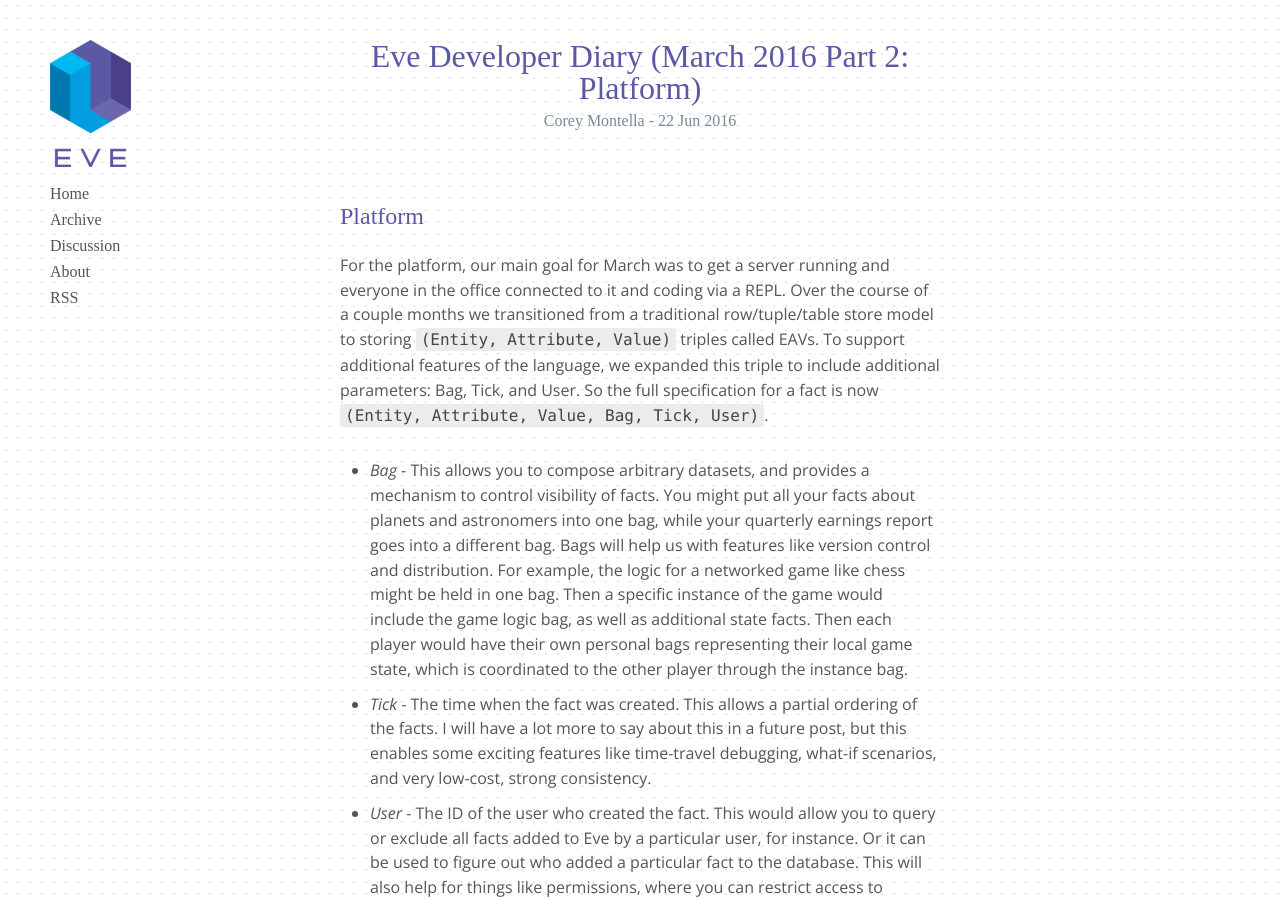
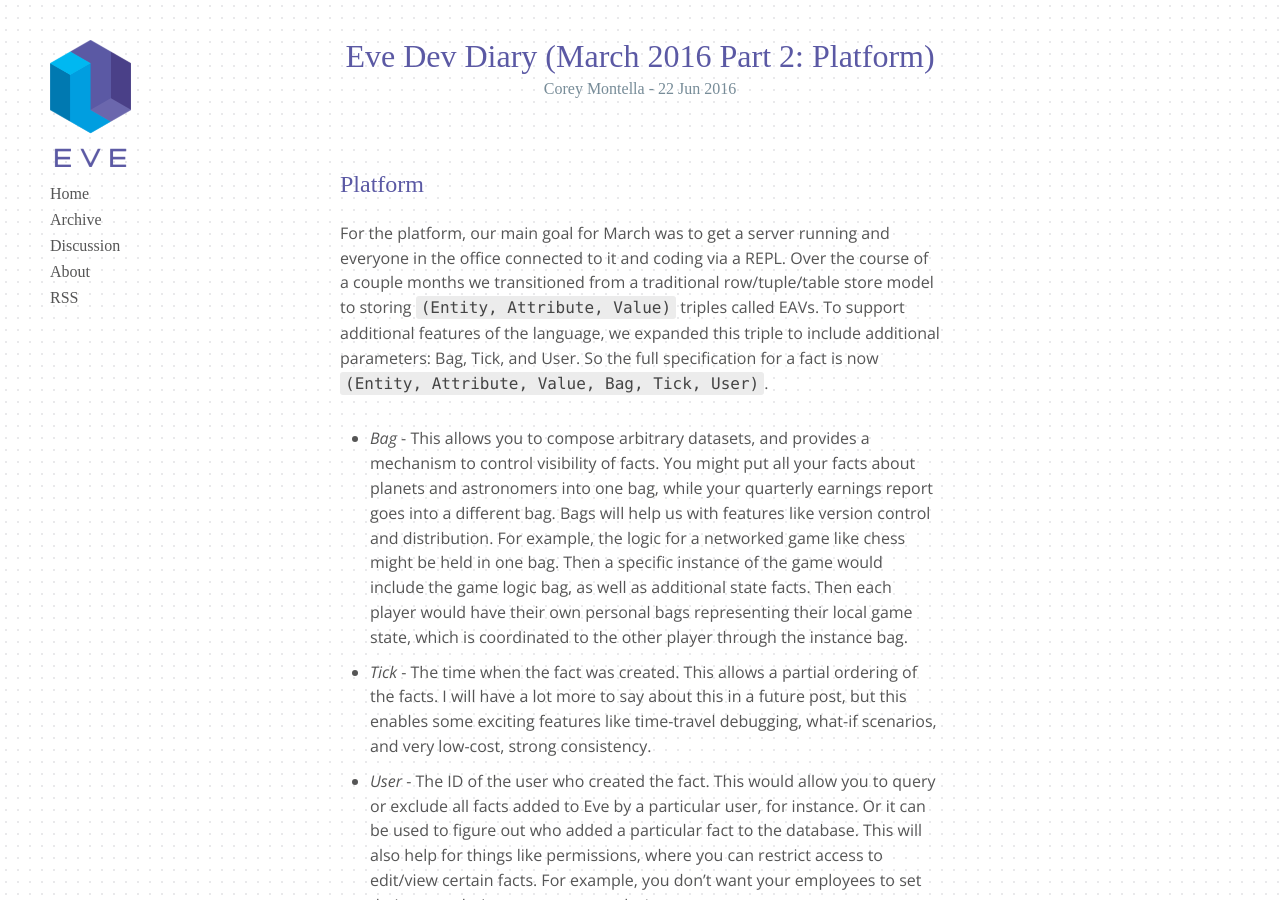
Before and after one commit to Kodowa/incidentalcomplexity, a Jekyll site: the page built from index.html, in a window 1280 px wide and 900 px high. Built offline with Jekyll 4.4.1, drawn with Linux system fonts in a browser that asks for light colours; some web fonts are replaced; some of the changed text lies outside the part shown.

Commit message:
Rename dev diaries

```diff
--- a/_posts/2016-06-22-mar1.md
+++ b/_posts/2016-06-22-mar1.md
@@ -1,6 +1,6 @@
 ---
 layout: post
-title: "Eve Developer Diary (March 2016 Part 1: UI)"
+title: "Eve Dev Diary (March 2016 Part 1: UI)"
 author: "Corey Montella"
 tags: []
 ---
--- a/_posts/2016-06-22-mar2.md
+++ b/_posts/2016-06-22-mar2.md
@@ -1,6 +1,6 @@
 ---
 layout: post
-title: "Eve Developer Diary (March 2016 Part 2: Platform)"
+title: "Eve Dev Diary (March 2016 Part 2: Platform)"
 author: "Corey Montella"
 tags: []
 ---
```
